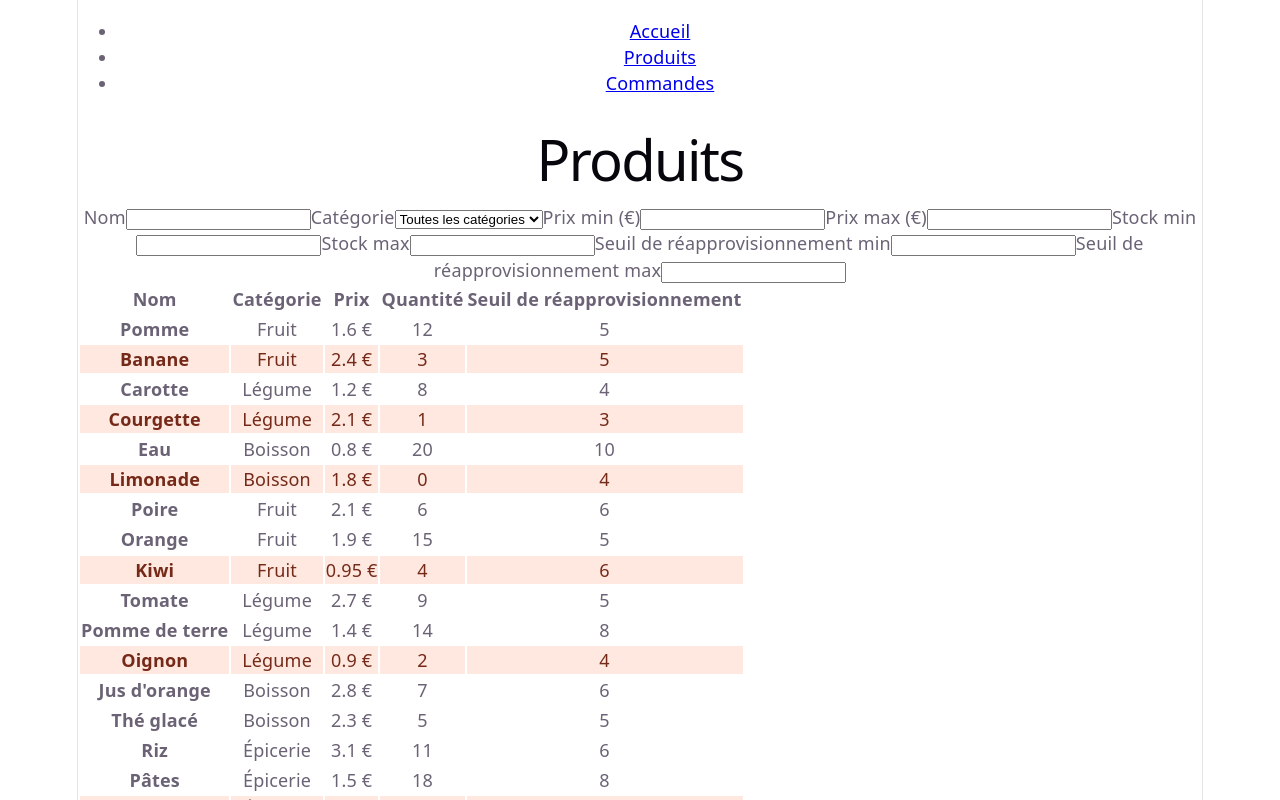
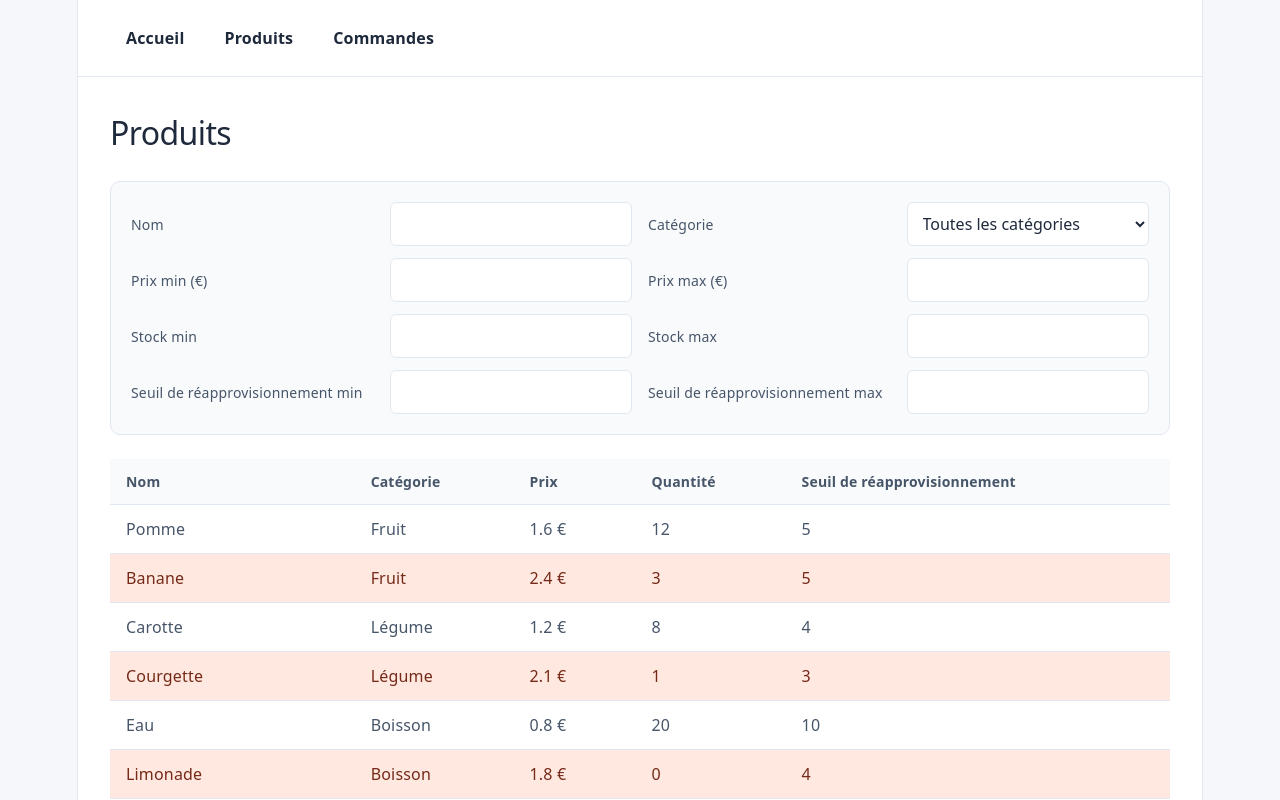
Before and after one commit to Kant-Righteous/MIAGE-M2-IPM, a React app in the folder developpement-front/demo/mini-project/app/: page /products in a window 1280 px wide. Shown: the top 800 px of the page. Built offline with nearby package versions, Linux system fonts and the light colour scheme; the HTML template or start-up script is replaced by a standard one.

Commit message:
style: 优化导航表格与表单样式

```diff
--- a/developpement-front/demo/mini-project/app/src/App.css
+++ b/developpement-front/demo/mini-project/app/src/App.css
@@ -187,3 +187,220 @@
   background: #ffe8df;
   color: #752a19;
 }
+
+nav {
+  padding: 16px 32px;
+  border-bottom: 1px solid var(--border);
+}
+
+nav ul {
+  display: flex;
+  gap: 8px;
+  margin: 0;
+  padding: 0;
+  list-style: none;
+}
+
+nav a {
+  display: block;
+  padding: 10px 16px;
+  border-radius: 8px;
+  color: var(--text-h);
+  font-weight: 600;
+  text-decoration: none;
+}
+
+nav a:hover {
+  color: var(--accent);
+  background: var(--accent-bg);
+}
+
+main {
+  min-width: 0;
+  padding: 32px;
+  overflow-x: auto;
+}
+
+section,
+.product-filters,
+fieldset {
+  padding: 20px;
+  border: 1px solid var(--border);
+  border-radius: 10px;
+}
+
+section {
+  margin-bottom: 20px;
+}
+
+#orders-title + p {
+  color: var(--accent);
+  font-size: 32px;
+  font-weight: 600;
+}
+
+table {
+  width: 100%;
+  border-collapse: collapse;
+  font-variant-numeric: tabular-nums;
+}
+
+th,
+td {
+  padding: 12px 16px;
+  border-bottom: 1px solid var(--border);
+  text-align: left;
+}
+
+thead {
+  background: var(--surface-muted);
+  font-size: 14px;
+}
+
+tbody th {
+  font-weight: 500;
+}
+
+tbody tr:not(.low-stock):hover {
+  background: var(--surface-muted);
+}
+
+input,
+select,
+button {
+  font: inherit;
+  border-radius: 6px;
+}
+
+input,
+select {
+  box-sizing: border-box;
+  min-width: 0;
+  width: 100%;
+  padding: 9px 11px;
+  border: 1px solid var(--border);
+  color: var(--text-h);
+  background: var(--surface);
+}
+
+label {
+  font-size: 14px;
+}
+
+input:focus-visible,
+select:focus-visible,
+button:focus-visible,
+nav a:focus-visible {
+  outline: 2px solid var(--accent);
+  outline-offset: 2px;
+}
+
+button {
+  padding: 9px 14px;
+  border: 1px solid #2563eb;
+  color: #fff;
+  background: #2563eb;
+  cursor: pointer;
+}
+
+button:hover:not(:disabled) {
+  background: #1d4ed8;
+}
+
+button[type='button'] {
+  border-color: var(--border);
+  color: var(--text-h);
+  background: var(--surface);
+}
+
+button[type='button']:hover:not(:disabled) {
+  background: var(--surface-muted);
+}
+
+button:disabled {
+  opacity: 0.45;
+  cursor: not-allowed;
+}
+
+.product-filters {
+  display: grid;
+  grid-template-columns: minmax(0, 1fr) minmax(0, 1fr) minmax(0, 1fr) minmax(0, 1fr);
+  gap: 12px 16px;
+  align-items: center;
+  margin-bottom: 24px;
+  background: var(--surface-muted);
+}
+
+form {
+  display: grid;
+  max-width: 760px;
+  gap: 20px;
+}
+
+form > div {
+  display: grid;
+  gap: 6px;
+}
+
+fieldset {
+  min-width: 0;
+  margin: 0;
+}
+
+legend {
+  padding: 0 8px;
+  color: var(--text-h);
+  font-weight: 600;
+}
+
+fieldset > div {
+  display: grid;
+  grid-template-columns: auto minmax(0, 1fr) auto 90px auto;
+  gap: 10px;
+  align-items: center;
+  margin-bottom: 16px;
+}
+
+form > [role] {
+  padding: 12px 16px;
+  border-radius: 6px;
+  color: #166534;
+  background: #dcfce7;
+}
+
+form > [role='alert'] {
+  color: #991b1b;
+  background: #fee2e2;
+}
+
+@media (max-width: 640px) {
+  nav,
+  main {
+    padding: 16px;
+  }
+
+  nav a {
+    padding: 8px 10px;
+  }
+
+  .product-filters,
+  fieldset > div {
+    grid-template-columns: minmax(0, 1fr) minmax(0, 1fr);
+  }
+
+  fieldset > div button {
+    grid-column: 2;
+    justify-self: start;
+  }
+
+  section,
+  .product-filters,
+  fieldset {
+    padding: 16px;
+  }
+
+  th,
+  td {
+    padding: 10px;
+  }
+}
--- a/developpement-front/demo/mini-project/app/src/components/searchbar/SearchBar.jsx
+++ b/developpement-front/demo/mini-project/app/src/components/searchbar/SearchBar.jsx
@@ -1,6 +1,6 @@
 function SearchBar({ categories, filters, onFilterChange }) {
   return (
-    <div>
+    <div className="product-filters">
       <label htmlFor="name-filter">Nom</label>
       <input
         id="name-filter"
--- a/developpement-front/demo/mini-project/app/src/index.css
+++ b/developpement-front/demo/mini-project/app/src/index.css
@@ -1,12 +1,14 @@
 :root {
-  --text: #6b6375;
-  --text-h: #08060d;
-  --bg: #fff;
-  --border: #e5e4e7;
+  --text: #475569;
+  --text-h: #1e293b;
+  --bg: #f5f7fa;
+  --surface: #fff;
+  --surface-muted: #f8fafc;
+  --border: #e2e8f0;
   --code-bg: #f4f3ec;
-  --accent: #aa3bff;
-  --accent-bg: rgba(170, 59, 255, 0.1);
-  --accent-border: rgba(170, 59, 255, 0.5);
+  --accent: #2563eb;
+  --accent-bg: #eff6ff;
+  --accent-border: #93c5fd;
   --social-bg: rgba(244, 243, 236, 0.5);
   --shadow:
     rgba(0, 0, 0, 0.1) 0 10px 15px -3px, rgba(0, 0, 0, 0.05) 0 4px 6px -2px;
@@ -15,7 +17,7 @@
   --heading: system-ui, 'Segoe UI', Roboto, sans-serif;
   --mono: ui-monospace, Consolas, monospace;
 
-  font: 18px/145% var(--sans);
+  font: 16px/1.5 var(--sans);
   letter-spacing: 0.18px;
   color-scheme: light dark;
   color: var(--text);
@@ -32,14 +34,16 @@
 
 @media (prefers-color-scheme: dark) {
   :root {
-    --text: #9ca3af;
-    --text-h: #f3f4f6;
-    --bg: #16171d;
-    --border: #2e303a;
+    --text: #cbd5e1;
+    --text-h: #f1f5f9;
+    --bg: #0f172a;
+    --surface: #182235;
+    --surface-muted: #1e293b;
+    --border: #334155;
     --code-bg: #1f2028;
-    --accent: #c084fc;
-    --accent-bg: rgba(192, 132, 252, 0.15);
-    --accent-border: rgba(192, 132, 252, 0.5);
+    --accent: #93c5fd;
+    --accent-bg: #1e3a5f;
+    --accent-border: #60a5fa;
     --social-bg: rgba(47, 48, 58, 0.5);
     --shadow:
       rgba(0, 0, 0, 0.4) 0 10px 15px -3px, rgba(0, 0, 0, 0.25) 0 4px 6px -2px;
@@ -58,7 +62,8 @@ body {
   width: 1126px;
   max-width: 100%;
   margin: 0 auto;
-  text-align: center;
+  text-align: left;
+  background: var(--surface);
   border-inline: 1px solid var(--border);
   min-height: 100svh;
   display: flex;
@@ -74,19 +79,18 @@ h2 {
 }
 
 h1 {
-  font-size: 56px;
-  letter-spacing: -1.68px;
-  margin: 32px 0;
+  font-size: 32px;
+  letter-spacing: -0.6px;
+  margin: 0 0 24px;
   @media (max-width: 1024px) {
-    font-size: 36px;
-    margin: 20px 0;
+    font-size: 28px;
   }
 }
 h2 {
-  font-size: 24px;
+  font-size: 20px;
   line-height: 118%;
   letter-spacing: -0.24px;
-  margin: 0 0 8px;
+  margin: 0 0 16px;
   @media (max-width: 1024px) {
     font-size: 20px;
   }
```
